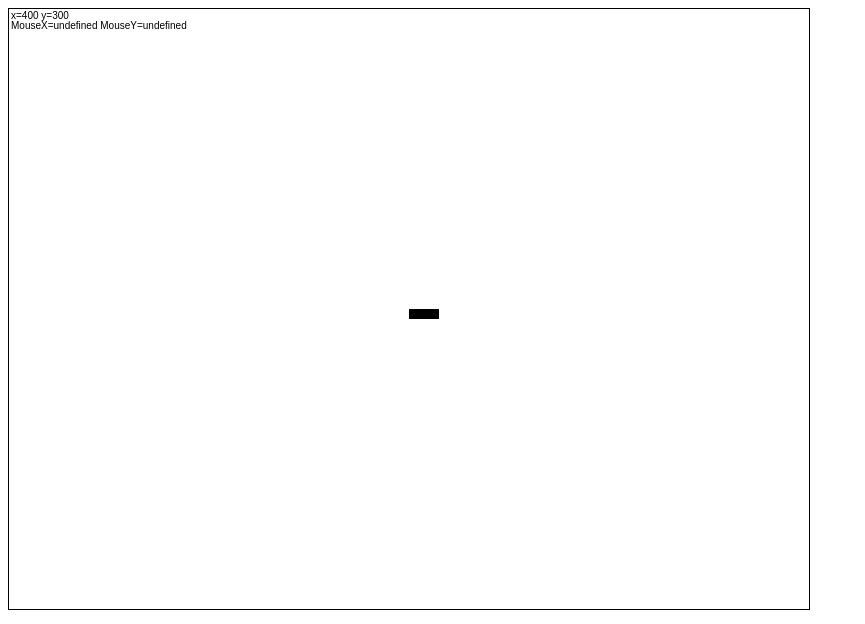
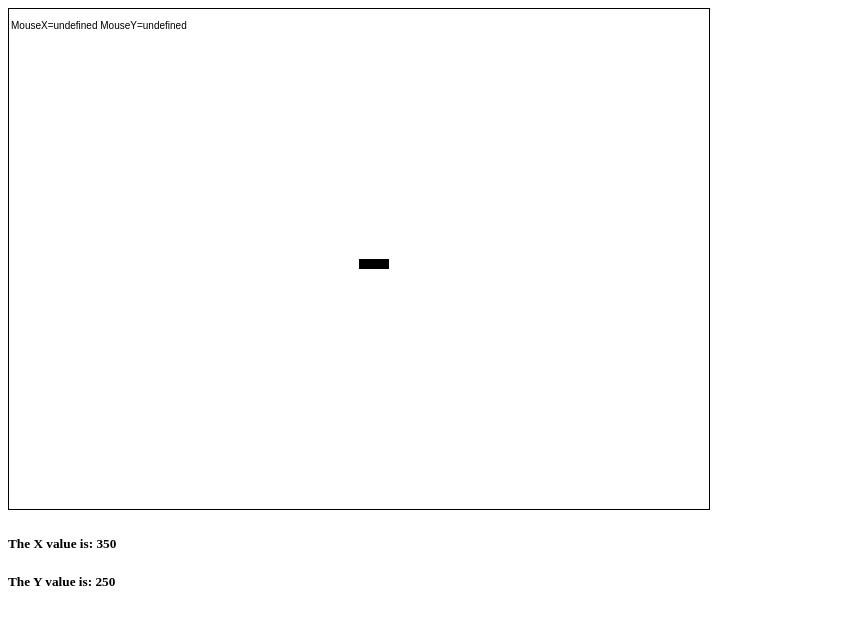
Before and after one commit to Dostoy320/s_m, a plain HTML site: page index.html in a window 1280 px wide. Shown: the whole page, without its empty margins (0-865 px from the left). Drawn offline with nearby package versions, Linux system fonts and the light colour scheme.

Commit message:
angular/canvas scope

```diff
--- a/index.html
+++ b/index.html
@@ -1,14 +1,22 @@
 <!DOCTYPE html>
-<html>
+<html ng-app="smApp">
 <head>
 	<title>S_M</title>
 	<link rel="stylesheet" type="text/css" href="static/css/main.css">
+	<script src="bower_components/angularjs/angular.js"></script>
 </head>
 <body>
 
-<canvas id="game" width="800" height="600"></canvas>
+<div id="console" ng-controller="consoleView">
+	<canvas id="game" width="700" height="500" gamescreen></canvas>
+	<br>
+	<h5>The X value is: {{posX}} </h5>
+	<h5>The Y value is: {{posY}} </h5>
+</div>
 
-<script src="static/js/main.js"></script>
+<script src="static/js/app/view/console-view.js"></script>
+<script src="static/js/app/directive/main.js"></script>
+
 
 </body>
 </html>
--- /dev/null
+++ b/static/js/app/directive/main.js
@@ -0,0 +1,93 @@
+smApp.directive("gamescreen", function() {
+
+	return {
+		restrict: "A",
+		link: function($scope, element){
+
+			var canvas = element[0];
+			var ctx = element[0].getContext('2d');
+
+			var screenWidth = canvas.width;
+			var screenHeight = canvas.height;
+
+			var ship = {
+				'width': 30,
+				'height': 10,
+				'posX': screenWidth / 2,
+				'posY': screenHeight / 2
+			};
+
+			var shipTarget = {
+				x: screenWidth / 2,
+				y: screenHeight / 2
+			};
+
+			var mousePos = {};
+
+			function drawGame() {
+			ctx.clearRect(0,0,screenWidth,screenHeight);
+			ctx.fillRect(ship.posX, ship.posY, ship.width, ship.height);
+			ctx.fillText("MouseX=" + mousePos.x + " MouseY=" + mousePos.y, 2, 20);
+			}
+
+
+			function moveThings() {
+				// if(ship.posY + 11 < screenHeight-ground) {
+				// 	ship.posY++;
+				// }
+
+				// ship.posY = Math.min(screenHeight-ground,ship.posY);
+
+				if(ship.posX < shipTarget.x) {
+					ship.posX += 2;
+				}
+				if(ship.posX > shipTarget.x) {
+					ship.posX -= 2;
+				}
+				if(ship.posY < shipTarget.y) {
+					ship.posY += 2;
+				}
+				if(ship.posY > shipTarget.y) {
+					ship.posY -= 2;
+				}
+
+				if(ship.posX + ship.width >= screenWidth) {
+					ship.posX -= 2;
+				}
+				if(ship.posX <= 0) {
+					ship.posX += 2;
+				}
+			}
+
+			function setTarget(target) {
+				shipTarget.x = target.clientX;
+				shipTarget.y = target.clientY;
+			}
+
+			function getMousePosition(canvas, evnt) {
+				var rect = canvas.getBoundingClientRect();
+				return {
+					x: evnt.clientX - rect.left,
+					y: evnt.clientY - rect.top
+				};
+			}
+
+			canvas.addEventListener('mousemove', function(evnt) {
+				mousePos = getMousePosition(canvas, evnt);
+			}, false);
+
+			canvas.addEventListener('mousedown', function(evnt) {
+				setTarget(evnt);
+			});
+
+			setInterval(function() {
+				moveThings();
+				drawGame();
+				$scope.$apply($scope.posX = ship.posX);
+				$scope.$apply($scope.posY = ship.posY);
+			}, 20);
+
+
+		}
+	}
+});
--- /dev/null
+++ b/static/js/app/view/console-view.js
@@ -0,0 +1,6 @@
+
+var smApp = angular.module('smApp', []);
+
+smApp.controller('consoleView', function($scope) {
+
+});
--- a/static/js/main.js
+++ /dev/null
@@ -1,86 +0,0 @@
-function init() {
-
-	var canvas = document.getElementById('game');
-	var ctx = canvas.getContext('2d');
-
-	var screenWidth = canvas.width;
-	var screenHeight = canvas.height;
-
-	var ship = {
-		'width': 30,
-		'height': 10,
-		'posX': screenWidth / 2,
-		'posY': screenHeight / 2
-	};
-
-	var shipTarget = {
-		x: screenWidth / 2,
-		y: screenHeight / 2
-	};
-
-	var mousePos = {};
-
-	function drawGame() {
-	ctx.clearRect(0,0,screenWidth,screenHeight);
-	ctx.fillRect(ship.posX, ship.posY, ship.width, ship.height);
-	ctx.fillText("x=" + ship.posX + " y=" + ship.posY, 2, 10);
-	ctx.fillText("MouseX=" + mousePos.x + " MouseY=" + mousePos.y, 2, 20);
-	}
-
-
-	function moveThings() {
-		// if(ship.posY + 11 < screenHeight-ground) {
-		// 	ship.posY++;
-		// }
-
-		// ship.posY = Math.min(screenHeight-ground,ship.posY);
-
-		if(ship.posX < shipTarget.x) {
-			ship.posX += 2;
-		}
-		if(ship.posX > shipTarget.x) {
-			ship.posX -= 2;
-		}
-		if(ship.posY < shipTarget.y) {
-			ship.posY += 2;
-		}
-		if(ship.posY > shipTarget.y) {
-			ship.posY -= 2;
-		}
-
-		if(ship.posX + ship.width >= screenWidth) {
-			ship.posX -= 2;
-		}
-		if(ship.posX <= 0) {
-			ship.posX += 2;
-		}
-	}
-
-	function setTarget(target) {
-		shipTarget.x = target.clientX;
-		shipTarget.y = target.clientY;
-	}
-
-	function getMousePosition(canvas, evnt) {
-		var rect = canvas.getBoundingClientRect();
-		return {
-			x: evnt.clientX - rect.left,
-			y: evnt.clientY - rect.top
-		};
-	}
-
-	canvas.addEventListener('mousemove', function(evnt) {
-		mousePos = getMousePosition(canvas, evnt);
-	}, false);
-
-	canvas.addEventListener('mousedown', function(evnt) {
-		setTarget(evnt);
-	});
-
-	setInterval(function() {
-		moveThings();
-		drawGame();
-	}, 20);
-}
-
-init();
```
Also changed, not shown: 1 other file.
